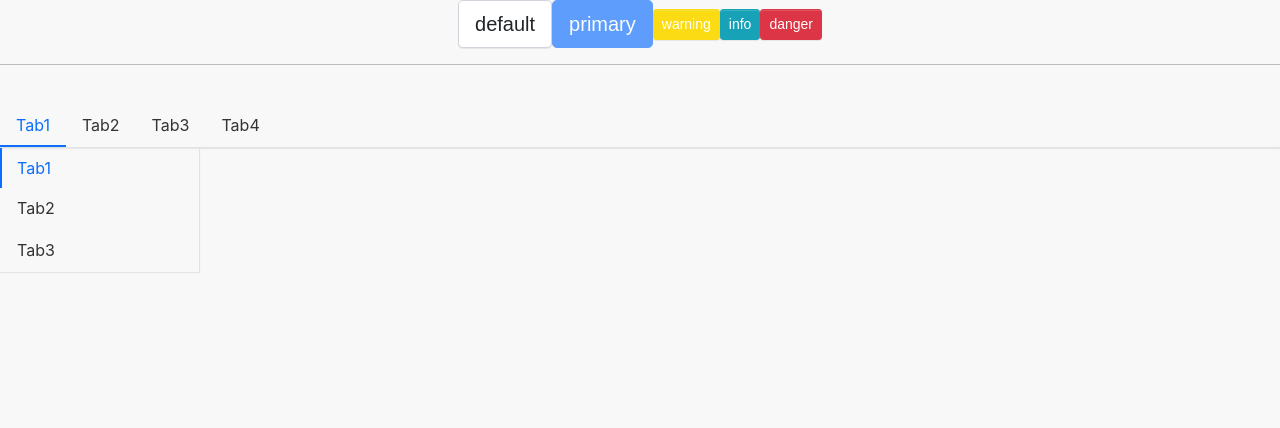
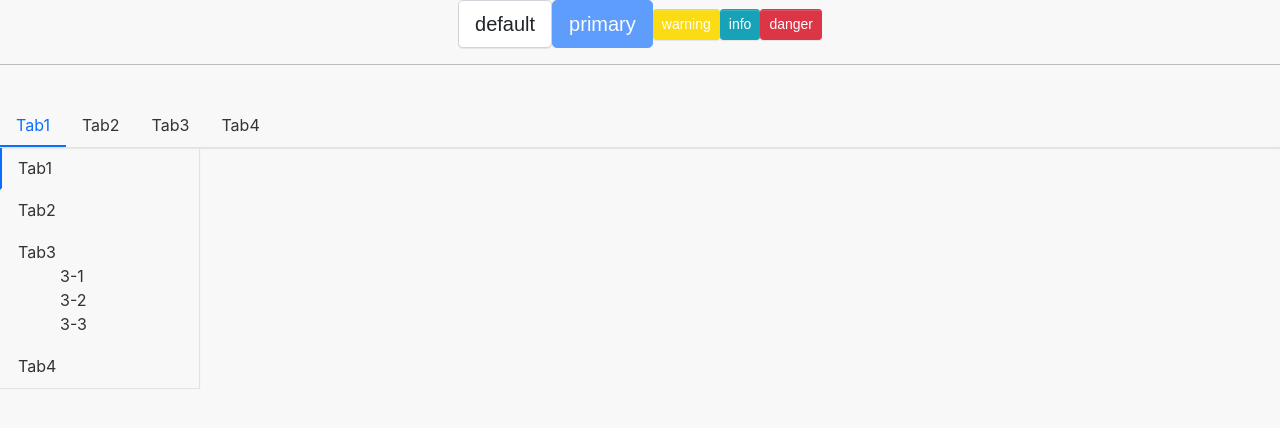
Before and after one commit to czl0325/antd-develop, a React (Create React App) app: page / in a window 1280 px wide. Shown: the top 428 px of the page. Built offline with nearby package versions, Linux system fonts and the light colour scheme.

Commit message:
在调纵向的

```diff
--- a/src/App.tsx
+++ b/src/App.tsx
@@ -27,7 +27,12 @@ function App() {
       <Menu active={0} direction='vertical' style={{width: '200px'}}>
         <MenuItem name={0} >Tab1</MenuItem>
         <MenuItem name={1}>Tab2</MenuItem>
-        <MenuItem name={2}>Tab3</MenuItem>
+        <SubMenuItem name={2} title="Tab3">
+          <MenuItem name="3-1">3-1</MenuItem>
+          <MenuItem name="3-2">3-2</MenuItem>
+          <MenuItem name="3-3">3-3</MenuItem>
+        </SubMenuItem>
+        <MenuItem name={3}>Tab4</MenuItem>
       </Menu>
     </div>
   );
--- a/src/components/menu/Menu.tsx
+++ b/src/components/menu/Menu.tsx
@@ -34,7 +34,8 @@ const Menu: React.FC<MenuProps> = (props) => {
   }
   const menuContext:IMenuContext = {
     active: current ? current : 0,
-    onSelect: handleClick
+    onSelect: handleClick,
+    direction: props.direction
   }
   const renderChildren = () => {
     return React.Children.map(children, (child, index) => {
--- a/src/components/menu/SubMenuItem.tsx
+++ b/src/components/menu/SubMenuItem.tsx
@@ -31,6 +31,9 @@ const SubMenuItem: React.FC<SubMenuItemProps> = (props) => {
       setMenuOpen(toggle)
     }, 300)
   }
+  const clickEvents = context.direction === 'vertical' ? {
+    onClick: (e: React.MouseEvent) => handleClick(e)
+  }: {}
   const hoverEvents = context.direction !== 'vertical' ? {
     onMouseEnter: (e: React.MouseEvent) => handleMouse(e, true),
     onMouseLeave: (e: React.MouseEvent) => handleMouse(e, false)
@@ -52,8 +55,8 @@ const SubMenuItem: React.FC<SubMenuItemProps> = (props) => {
     )
   }
   return (
-    <li key={name} className={subClasses} style={style} {...hoverEvents}>
-      <div className="submenu-title" >{title}</div>
+    <li key={name} className={subClasses} style={style} {...hoverEvents} >
+      <div className="submenu-title" {...clickEvents}>{title}</div>
       {renderChildren()}
     </li>
   )
--- a/src/components/menu/_style.scss
+++ b/src/components/menu/_style.scss
@@ -19,6 +19,45 @@
       pointer-events: none;
       cursor: not-allowed;
     }
+  }
+}
+
+.menu-vertical {
+  flex-direction: column;
+  align-items: start;
+  border-bottom: none;
+  border-right: $menu-border-width solid $menu-border-color;
+  margin: 0;
+  >.menu-item {
+    border-left: $menu-item-active-border-width solid transparent;
+    &:hover, &.active {
+      border-left: $menu-item-active-border-width solid $menu-item-active-color;
+    }
+  }
+  >.submenu {
+    .submenu-title {
+      display: flex;
+      align-items: center;
+    }
+    .submenu-popup {
+      >.menu-item {
+        width: 100%;
+        list-style: none;
+        padding-left: 15px $menu-item-padding-y 0;
+        text-align: left;
+        border-left: $menu-item-active-border-width solid transparent;
+        &.active, &:hover {
+          border-bottom: none;
+          border-left: $menu-item-active-border-width solid $menu-item-active-color;
+        }
+      }
+    }
+  }
+
+}
+
+.menu-horizontal {
+  >.menu-item {
     &.active, &:hover {
       color: $menu-item-active-color;
       border-bottom: $menu-item-active-border-width solid $menu-item-active-color;
@@ -40,7 +79,6 @@
       height: inherit;
       padding: 0;
       max-height: 200px;
-      overflow: scroll;
       display: none;
 
       .menu-item {
@@ -58,22 +96,3 @@
     }
   }
 }
-
-
-.menu-vertical {
-  flex-direction: column;
-  align-items: start;
-  border-bottom: none;
-  border-right: $menu-border-width solid $menu-border-color;
-  margin: 0;
-  >.menu-item {
-    width: 100%;
-    padding-left: 15px;
-    text-align: left;
-    border-left: $menu-item-active-border-width solid transparent;
-    &.active, &:hover {
-      border-bottom: none;
-      border-left: $menu-item-active-border-width solid $menu-item-active-color;
-    }
-  }
-}
```
